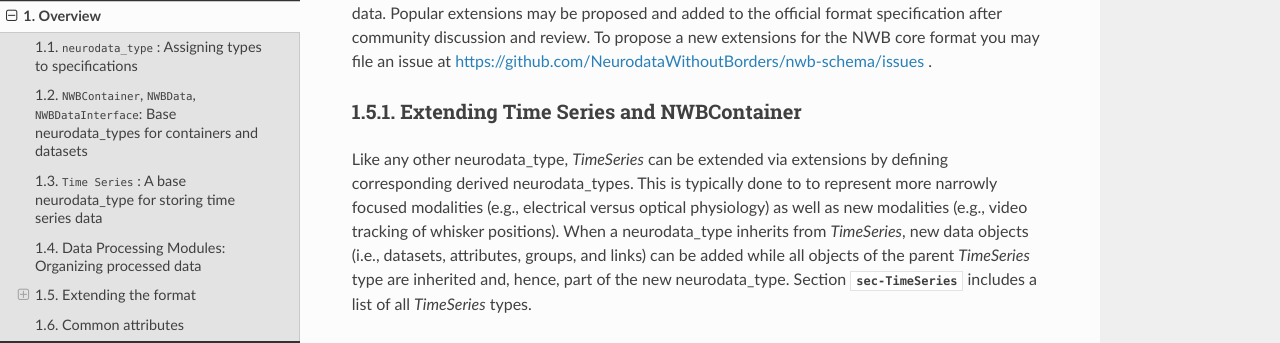
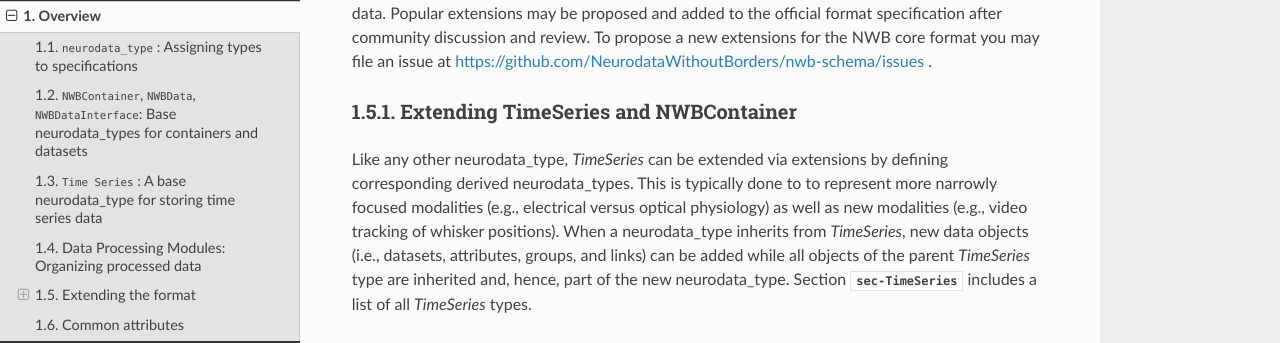
Before and after one commit to NeurodataWithoutBorders/nwb-schema, a Sphinx documentation site: the page built from docs/format/source/format_description.rst, in a window 1280 px wide and 900 px high, scrolled down 3473 px. Shown: the part 162-505 px from the top of the window. Built offline with Sphinx 7.4.7 and the Read the Docs theme 2.0.0, drawn with Linux system fonts in a browser that asks for light colours.

Commit message:
Update format_description.rst

```diff
--- a/docs/format/source/format_description.rst
+++ b/docs/format/source/format_description.rst
@@ -186,7 +186,7 @@ at https://github.com/NeurodataWithoutBorders/nwb-schema/issues .
 
 .. _sec-extending-the-ts-and-nc:
 
-Extending Time Series and NWBContainer
+Extending TimeSeries and NWBContainer
 ^^^^^^^^^^^^^^^^^^^^^^^^^^^^^^^^^^^^^^
 
 Like any other neurodata_type, *TimeSeries* can be extended via extensions
```
Also changed, not shown: other parts of docs/format/source/format_description.rst (+1 -1 lines).
